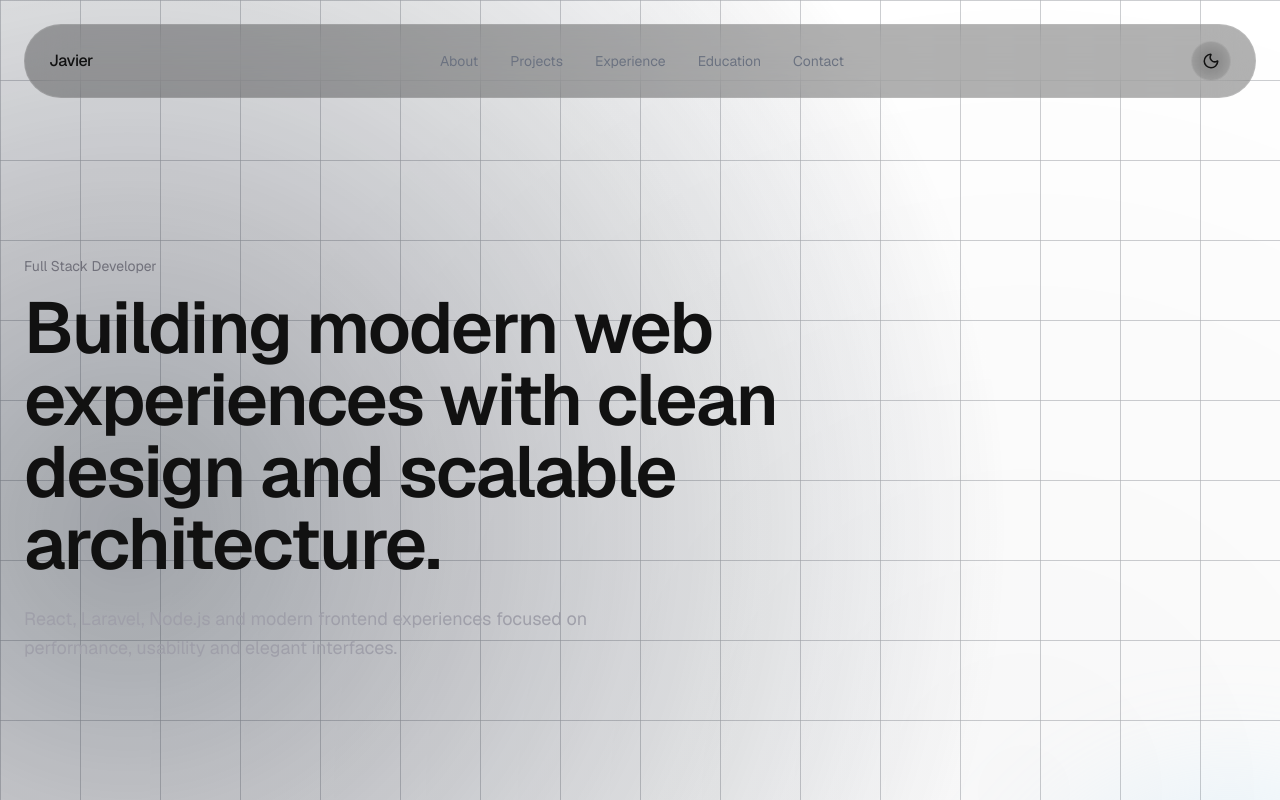
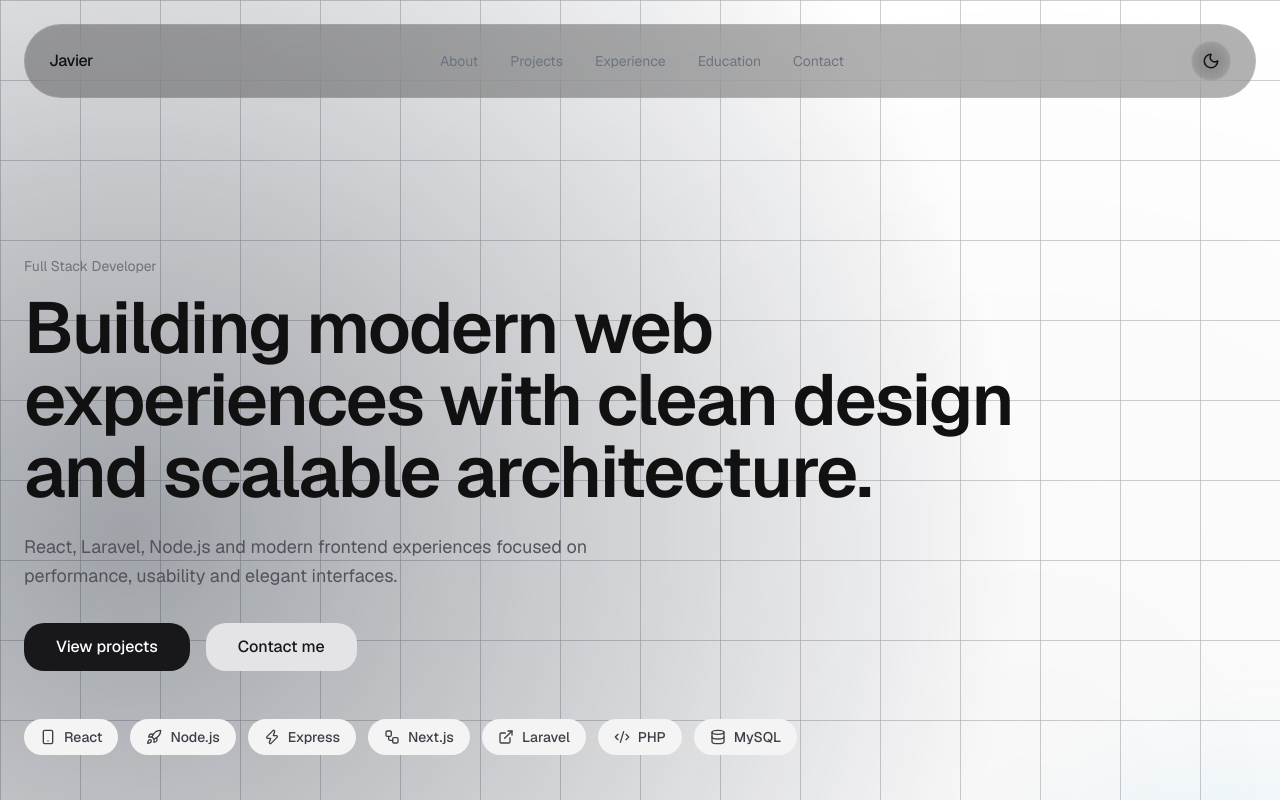
Before and after one commit to vichule/portfolio-javier, a Next.js app: page / in a window 1280 px wide. Shown: the top 800 px of the page. Built offline with nearby package versions, Linux system fonts and the light colour scheme.

Commit message:
Update main page & hero/home

```diff
--- a/app/page.tsx
+++ b/app/page.tsx
@@ -5,6 +5,8 @@ import { Projects } from "@/components/sections/projects";
 import { Experience } from "@/components/sections/experience";
 import { Education } from "@/components/sections/education";
 import { BackgroundBlobs } from "@/components/layout/background-blobs";
+import { Footer } from "@/components/layout/footer";
+import { FadeIn } from "@/components/ui/fade-in";
 
 export default function Home() {
   return (
@@ -18,6 +20,7 @@ export default function Home() {
         <Experience />
         <Education />
         <Projects />
+        <Footer />
 
       </main>
     </>
--- a/components/sections/hero.tsx
+++ b/components/sections/hero.tsx
@@ -1,23 +1,69 @@
+"use client";
+
 import { Section } from "../ui/section";
+import {
+    Code2,
+    Database,
+    ExternalLink,
+    Mail,
+    Rocket,
+    Smartphone,
+    Workflow,
+    Zap,
+} from "lucide-react";
+
+interface StackBadge {
+    name: string;
+    icon: React.ReactNode;
+}
 
 export function Hero() {
+    const stackBadges: StackBadge[] = [
+        { name: "React", icon: <Smartphone className="w-4 h-4" /> },
+        { name: "Node.js", icon: <Rocket className="w-4 h-4" /> },
+        { name: "Express", icon: <Zap className="w-4 h-4" /> },
+        { name: "Next.js", icon: <Workflow className="w-4 h-4" /> },
+        { name: "Laravel", icon: <ExternalLink className="w-4 h-4" /> },
+        { name: "PHP", icon: <Code2 className="w-4 h-4" /> },
+        { name: "MySQL", icon: <Database className="w-4 h-4" /> },
+    ];
+
     return (
         <Section id="hero">
-            <div className="max-w-3xl">
-
-                <div className="max-w-3xl">
-                    <p className="text-sm text-zinc-500 mb-4">
+             <div className="max-w-5xl">
+                    <p className="text-sm text-zinc-500 dark:text-zinc-400 mb-4">
                         Full Stack Developer
                     </p>
 
-                    <h1 className="text-5xl md:text-6xl lg:text-7xl font-semibold tracking-tight mb-6">                        Building modern web experiences with clean design and scalable architecture.
+                    <h1 className="text-5xl md:text-6xl lg:text-7xl font-semibold tracking-tight mb-6">
+                        Building modern web experiences with clean design and scalable architecture.
                     </h1>
 
-                    <p className="text-lg text-zinc-400 leading-relaxed max-w-2xl">
+                    <p className="text-lg text-zinc-600 dark:text-zinc-400 leading-relaxed max-w-2xl mb-8">
                         React, Laravel, Node.js and modern frontend experiences focused on performance, usability and elegant interfaces.
                     </p>
+
+                    <div className="flex gap-4 mb-12">
+                        <button className="bg-zinc-900 dark:bg-zinc-200 text-white dark:text-zinc-900 px-8 py-3 rounded-lg font-medium hover:bg-zinc-600 dark:hover:bg-zinc-300 transition-colors cursor-pointer">
+                            View projects
+                        </button>
+                        <button className="bg-zinc-200 dark:bg-zinc-800 text-zinc-900 dark:text-white px-8 py-3 rounded-lg font-medium hover:bg-zinc-300 dark:hover:bg-zinc-700 transition-colors cursor-pointer">
+                            Contact me
+                        </button>
+                    </div>
+
+                    <div className="flex flex-wrap gap-3">
+                        {stackBadges.map((badge) => (
+                            <div
+                                key={badge.name}
+                                className="flex items-center gap-2 px-4 py-2 rounded-lg bg-zinc-100 dark:bg-zinc-800 text-zinc-700 dark:text-zinc-300 hover:bg-zinc-200 dark:hover:bg-zinc-700 transition-colors "
+                            >
+                                {badge.icon}
+                                <span className="text-sm font-medium">{badge.name}</span>
+                            </div>
+                        ))}
+                    </div>
                 </div>
-            </div>
         </Section>
     );
 }
```
